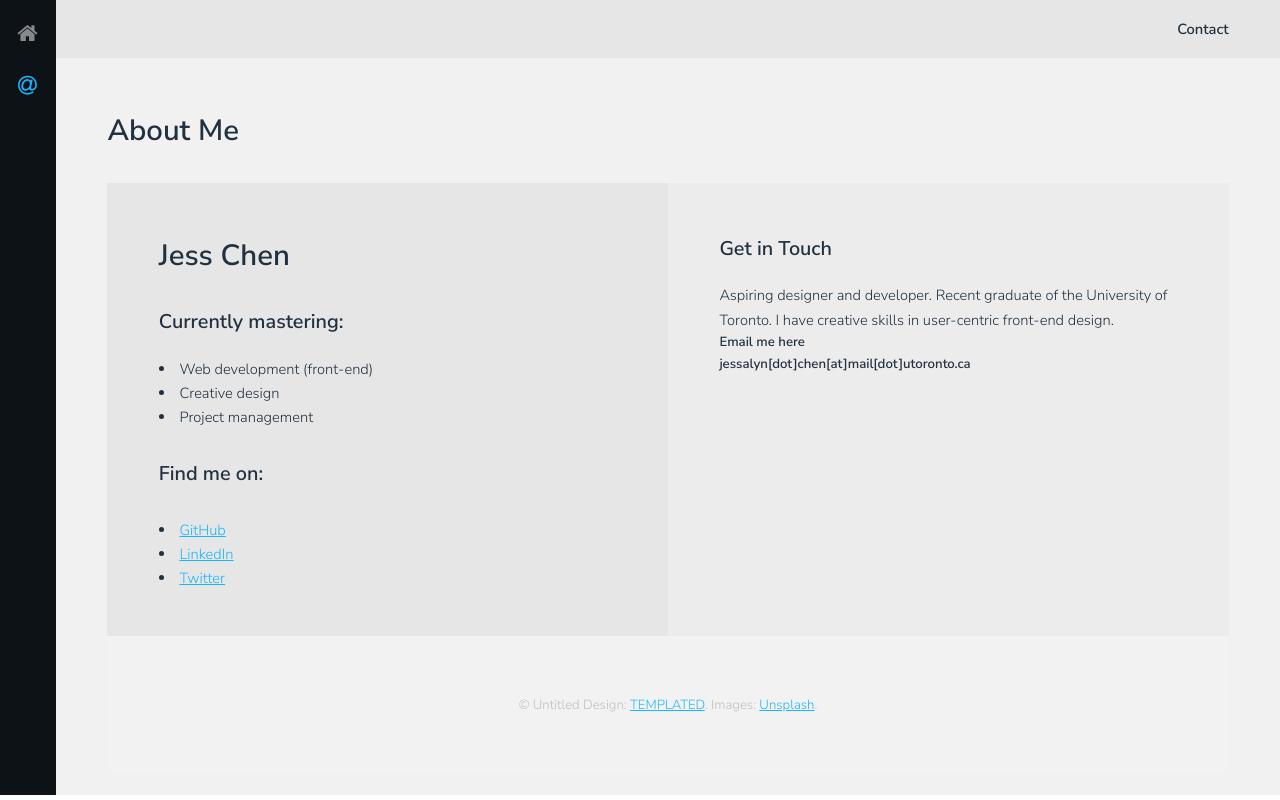
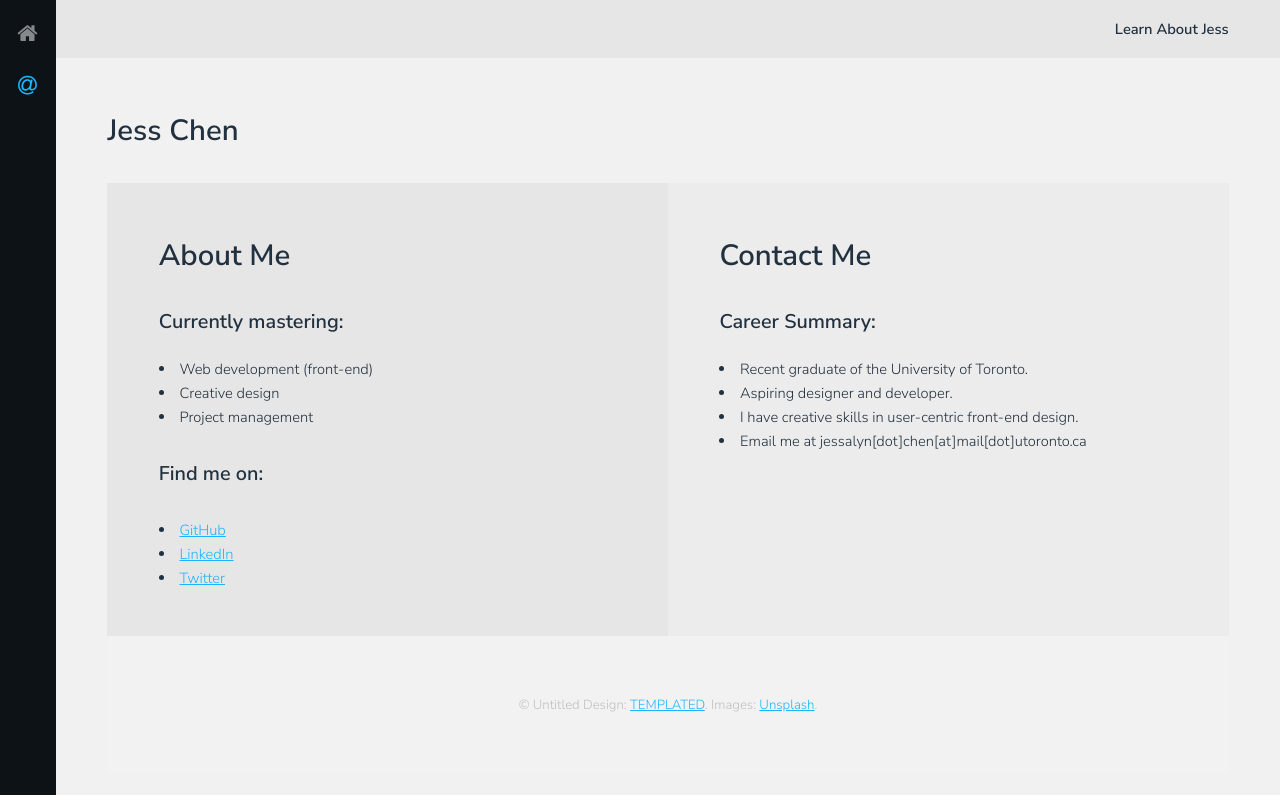
Before and after one commit to jessalynchen/jess-repo, a plain HTML site: page generic.html in a window 1280 px wide. Drawn offline with Linux system fonts and the light colour scheme.

Commit message:
update about me

```diff
--- a/generic.html
+++ b/generic.html
@@ -7,7 +7,7 @@
 <html>
 
 <head>
-	<title>About and Contact Page</title>
+	<title>Jess Chen</title>
 	<meta charset="utf-8" />
 	<meta name="viewport" content="width=device-width, initial-scale=1" />
 	<link rel="stylesheet" href="assets/css/main.css" />
@@ -30,14 +30,14 @@
 
 			<!-- Header -->
 			<header id="header">
-				<div><span>Contact</span></div>
+				<div><span>Learn About Jess</span></div>
 			</header>
 
 			<!-- Section -->
 			<section>
 				<div class="inner">
 					<header>
-						<h1>About Me</h1>
+						<h1>Jess Chen</h1>
 					</header>
 
 
@@ -45,7 +45,7 @@
 					<section id="contact">
 						<!-- Social -->
 						<div class="social column">
-							<h1>Jess Chen</h1>
+							<h1>About Me</h1>
 							<p>
 								<h3>Currently mastering:</h3>
 								<li>
@@ -96,14 +96,16 @@
 
 						<!-- Form -->
 						<div class="column">
-							<h3>Get in Touch</h3>
+							<h1>Contact Me</h1>
 							<form action="#" method="post">
-									Aspiring designer and developer. Recent graduate of the University of Toronto.
-									I have creative skills in user-centric front-end design.
-
+									<h3>Career Summary:</h3>
+									<li>Recent graduate of the University of Toronto.</li>
+									<li>Aspiring designer and developer.</li>
+									<li>I have creative skills in user-centric front-end design.</li>
+									<li>Email me at jessalyn[dot]chen[at]mail[dot]utoronto.ca</li>
+									<br>
 
 								<div class="field half first">
-									<label for="name">Email me here jessalyn[dot]chen[at]mail[dot]utoronto.ca</label>
 
 									<!-- <input name="name" id="name" type="text" placeholder="Name"> -->
 								</div>
```
